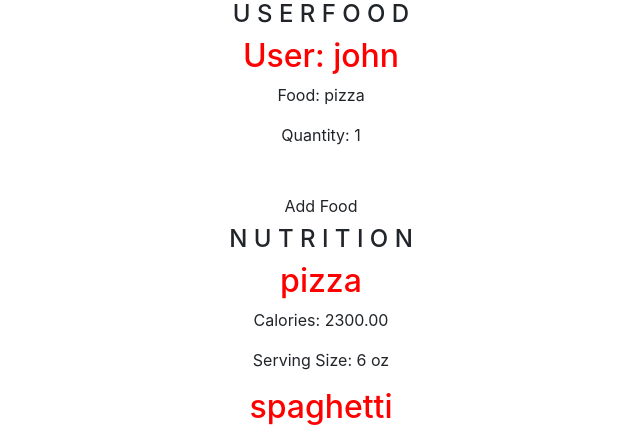
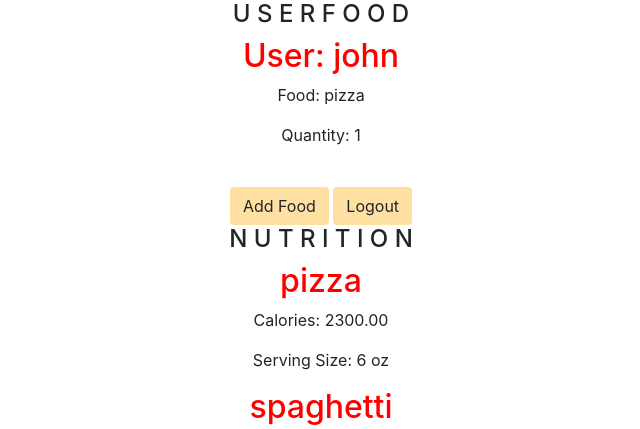
Before and after one commit to anniefanggg/Django_actual, a Django app: page /main/ in a window 1280 px wide. Shown: the top 429 px of the page, without its empty margins (319-959 px from the left). Run offline with Django 3.2, Linux system fonts and the light colour scheme; data comes from the database, SQL or seed files in the repository; both versions use the stored data as it was after the commit; some libraries are stand-ins or nearby versions.

Commit message:
Got logout button working

```diff
--- /dev/null
+++ b/CalorieCounter/templates/CalorieCounter/logoutView.html
@@ -0,0 +1,4 @@
+<!DOCTYPE html>
+<html lang="en">
+<p> You are now logged out. Sucks to see you go :( </p>
+</html>
--- a/CalorieCounter/templates/CalorieCounter/mainView.html
+++ b/CalorieCounter/templates/CalorieCounter/mainView.html
@@ -13,6 +13,7 @@
     <script src="https://maxcdn.bootstrapcdn.com/bootstrap/4.5.2/js/bootstrap.min.js"></script>
 
   <title>Main View</title>
+
     <!-- this scales the website to look good in any device -->
     <meta name="viewport" content="width=device-width, initial-scale=1.0">
     <meta charset="UTF-8"> <!-- this tells website the character set used-->
@@ -63,7 +64,8 @@
 
   <br>
     <!-- Create button for adding more food to the list -->
-    <a href="http://localhost:8000/addFood" class="btn" role="button">Add Food</a>
+    <a href="/addFood" class="btn" style="background-color:#ffe0a3" role="button">Add Food</a>
+    <a href="/logout" class="btn" style="background-color:#ffe0a3" role="button">Logout</a>
   <br>
 
   <h4>N U T R I T I O N</h4>
@@ -80,5 +82,6 @@
 
   <!--Div that will hold the pie chart-->
   <div id="chart_div"></div>
+
   </center>
 </body></html>
--- a/CalorieCounter/urls.py
+++ b/CalorieCounter/urls.py
@@ -9,5 +9,6 @@ from . import views
 urlpatterns = [
     path('', views.WelcomeView.as_view(), name='welcomeView'),
     path('main/', views.MainView.as_view(), name='mainView'),
-    path('addFood/', views.AddFood.as_view(), name='addFoodView')
+    path('addFood/', views.AddFood.as_view(), name='addFoodView'),
+    path('logout/', views.LogoutView, name="logoutView"),
 ]
--- a/CalorieCounter/views.py
+++ b/CalorieCounter/views.py
@@ -75,3 +75,7 @@ class AddFood(View):
             quantity = request.POST['Quantity'],
         )
         userFood.save()
+
+def LogoutView(request):
+    logout(request)
+    return render(request, 'CalorieCounter/logoutView.html')
```
Also changed, not shown: db.sqlite3.
